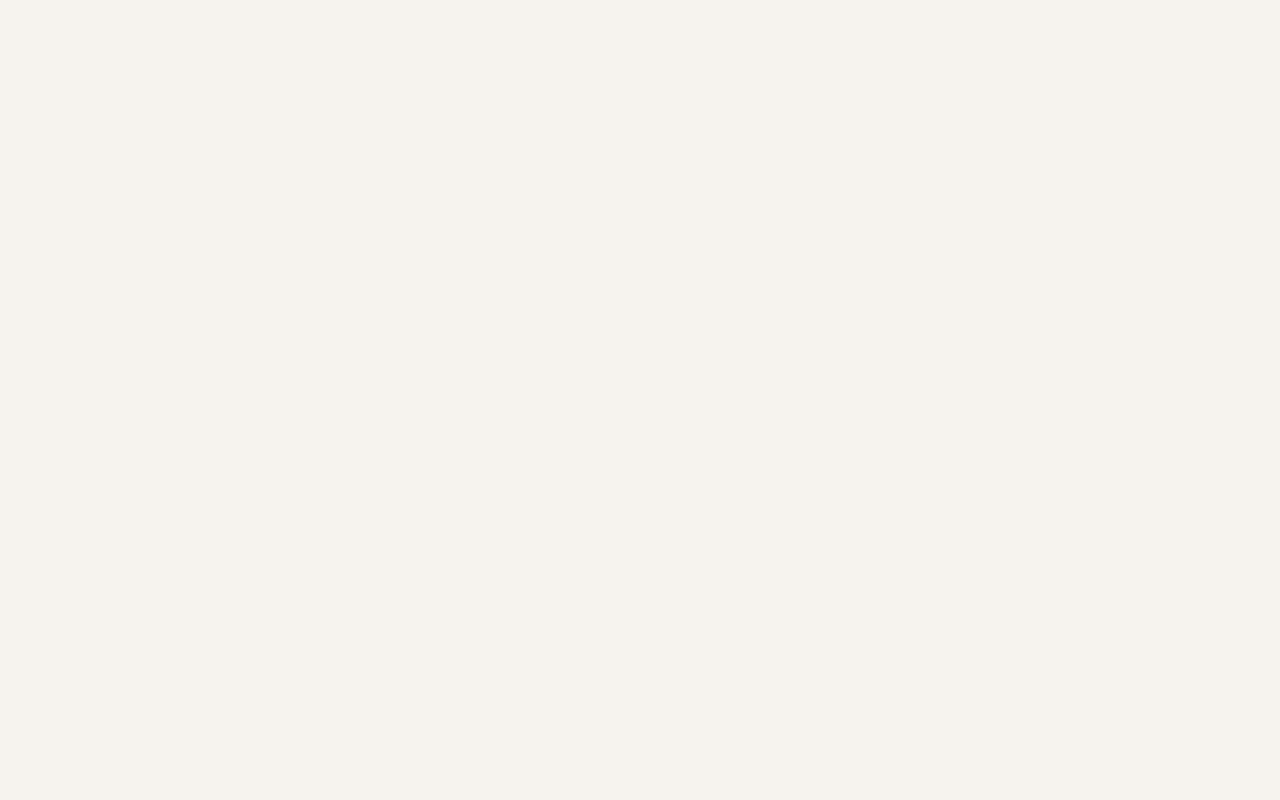
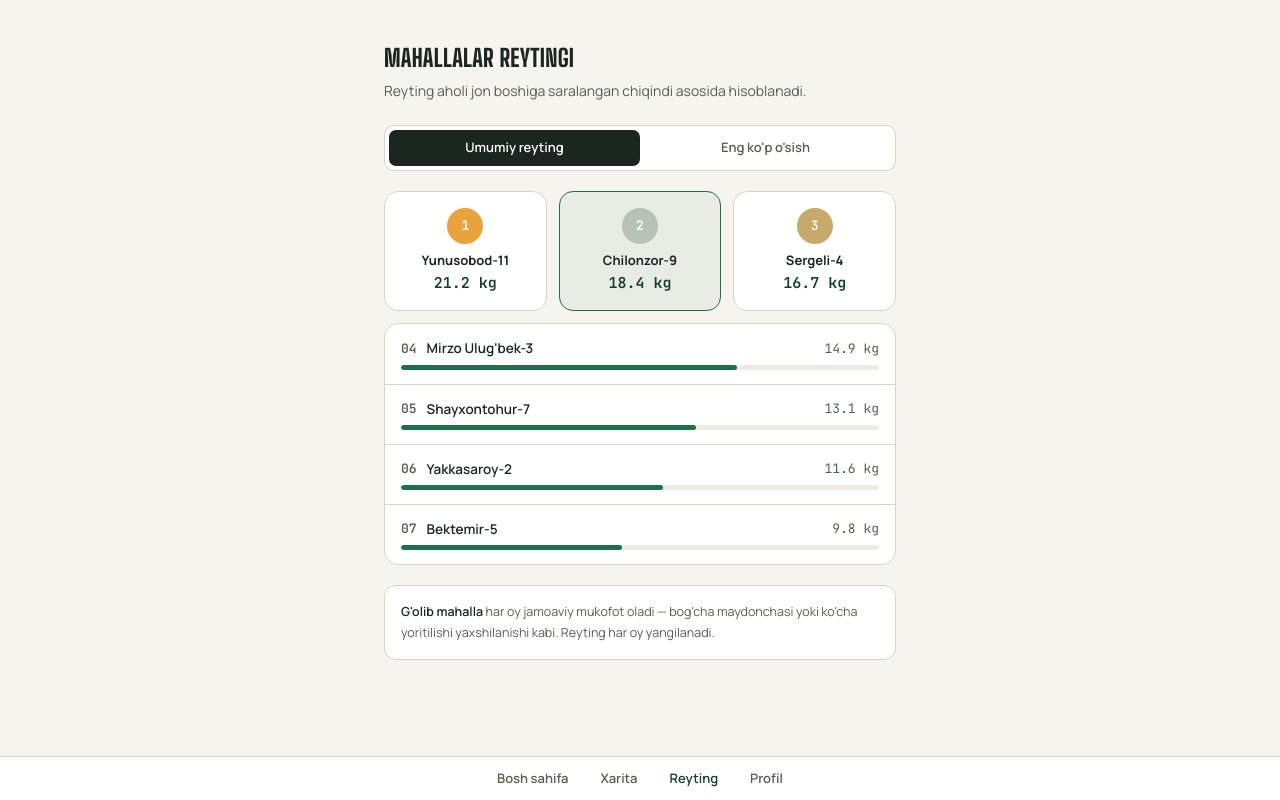
Before and after one commit to kadirovulugbek002-prog/eco-step-uz, a React (Vite) app: page /reyting in a window 1280 px wide. Before the commit this address had no page. Built offline with nearby package versions, Linux system fonts and the light colour scheme.

Commit message:
5-kun: Mahallalar reytingi (umumiy va eng ko'p o'sish)

```diff
--- a/src/App.tsx
+++ b/src/App.tsx
@@ -3,6 +3,7 @@ import LandingPage from "./pages/LandingPage";
 import AuthPage from "./pages/AuthPage";
 import ProfilePage from "./pages/ProfilePage";
 import MapPage from "./pages/MapPage";
+import RankingPage from "./pages/RankingPage";
 
 export default function App() {
   return (
@@ -12,6 +13,7 @@ export default function App() {
         <Route path="/auth" element={<AuthPage />} />
         <Route path="/profil" element={<ProfilePage />} />
         <Route path="/xarita" element={<MapPage />} />
+        <Route path="/reyting" element={<RankingPage />} />
       </Routes>
     </BrowserRouter>
   );
--- a/src/components/TabBar.tsx
+++ b/src/components/TabBar.tsx
@@ -3,6 +3,7 @@ import { Link, useLocation } from "react-router-dom";
 const TABS = [
   { path: "/", label: "Bosh sahifa" },
   { path: "/xarita", label: "Xarita" },
+  { path: "/reyting", label: "Reyting" },
   { path: "/profil", label: "Profil" },
 ];
 export default function TabBar() {
--- /dev/null
+++ b/src/components/ranking/PodiumTop3.tsx
@@ -0,0 +1,40 @@
+import type { MahallaRanking, RankingMode } from "../../types";
+
+interface Props {
+  entries: MahallaRanking[];
+  mode: RankingMode;
+}
+
+const MEDAL = ["#E8A33D", "#B9C2B7", "#C7A96B"];
+
+export default function PodiumTop3({ entries, mode }: Props) {
+  const top3 = entries.slice(0, 3);
+
+  return (
+    <div className="grid grid-cols-3 gap-3">
+      {top3.map((m, i) => (
+        <div
+          key={m.id}
+          className={`flex flex-col items-center rounded-[14px] border p-4 text-center ${
+            m.isUser
+              ? "border-primary bg-primary/6"
+              : "border-line bg-white"
+          }`}
+        >
+          <div
+            className="mb-2 flex h-9 w-9 items-center justify-center rounded-full font-mono text-[13px] font-bold text-white"
+            style={{ backgroundColor: MEDAL[i] }}
+          >
+            {i + 1}
+          </div>
+          <p className="text-[13px] font-bold leading-tight text-ink">
+            {m.name}
+          </p>
+          <p className="mt-1 font-mono text-[15px] font-semibold text-primary-deep">
+            {mode === "umumiy" ? `${m.perCapitaKg} kg` : `+${m.growthPct}%`}
+          </p>
+        </div>
+      ))}
+    </div>
+  );
+}
--- /dev/null
+++ b/src/components/ranking/RankingList.tsx
@@ -0,0 +1,55 @@
+import type { MahallaRanking, RankingMode } from "../../types";
+
+interface Props {
+  entries: MahallaRanking[];
+  mode: RankingMode;
+}
+
+export default function RankingList({ entries, mode }: Props) {
+  const rest = entries.slice(3);
+  const maxValue = Math.max(
+    ...entries.map((e) => (mode === "umumiy" ? e.perCapitaKg : e.growthPct))
+  );
+
+  return (
+    <div className="overflow-hidden rounded-[14px] border border-line bg-white">
+      {rest.map((m, i) => {
+        const value = mode === "umumiy" ? m.perCapitaKg : m.growthPct;
+        const widthPct = Math.max(6, (Math.abs(value) / maxValue) * 100);
+        return (
+          <div
+            key={m.id}
+            className={`px-4 py-3.5 ${
+              i !== rest.length - 1 ? "border-b border-line" : ""
+            } ${m.isUser ? "bg-primary/6" : ""}`}
+          >
+            <div className="mb-1.5 flex items-center justify-between">
+              <div className="flex items-center gap-2.5">
+                <span className="font-mono text-[13px] font-bold text-ink-soft">
+                  {String(i + 4).padStart(2, "0")}
+                </span>
+                <span className="text-[13.5px] font-semibold text-ink">
+                  {m.name}
+                  {m.isUser && (
+                    <span className="ml-1.5 text-[11px] font-normal text-primary">
+                      (siz)
+                    </span>
+                  )}
+                </span>
+              </div>
+              <span className="font-mono text-[13px] text-ink-soft">
+                {mode === "umumiy" ? `${value} kg` : `${value > 0 ? "+" : ""}${value}%`}
+              </span>
+            </div>
+            <div className="h-[5px] overflow-hidden rounded-full bg-canvas-2">
+              <div
+                className="h-full rounded-full bg-primary"
+                style={{ width: `${widthPct}%` }}
+              />
+            </div>
+          </div>
+        );
+      })}
+    </div>
+  );
+}
--- /dev/null
+++ b/src/components/ranking/RankingModeTabs.tsx
@@ -0,0 +1,33 @@
+import type { RankingMode } from "../../types";
+
+interface Props {
+  mode: RankingMode;
+  onChange: (mode: RankingMode) => void;
+}
+
+export default function RankingModeTabs({ mode, onChange }: Props) {
+  return (
+    <div className="mb-5 flex rounded-[10px] border border-line bg-white p-1">
+      <button
+        onClick={() => onChange("umumiy")}
+        className={`flex-1 rounded-[7px] py-2 text-[13px] font-semibold transition-colors ${
+          mode === "umumiy"
+            ? "bg-ink text-white"
+            : "text-ink-soft hover:text-ink"
+        }`}
+      >
+        Umumiy reyting
+      </button>
+      <button
+        onClick={() => onChange("osish")}
+        className={`flex-1 rounded-[7px] py-2 text-[13px] font-semibold transition-colors ${
+          mode === "osish"
+            ? "bg-ink text-white"
+            : "text-ink-soft hover:text-ink"
+        }`}
+      >
+        Eng ko'p o'sish
+      </button>
+    </div>
+  );
+}
--- a/src/data/content.ts
+++ b/src/data/content.ts
@@ -8,6 +8,7 @@ import type {
   PointsTransaction,
   SettingsItem,
   ContainerLocation,
+  MahallaRanking,
 } from "../types";
 
 export const COLOR_HEX: Record<string, string> = {
@@ -231,3 +232,13 @@ export const containers: ContainerLocation[] = [
     bins: containerBins[4],
   },
 ];
+
+export const mahallaRankings: MahallaRanking[] = [
+  { id: "m1", name: "Chilonzor-9", perCapitaKg: 18.4, growthPct: 12, isUser: true },
+  { id: "m2", name: "Yunusobod-11", perCapitaKg: 21.2, growthPct: 4 },
+  { id: "m3", name: "Sergeli-4", perCapitaKg: 16.7, growthPct: 22 },
+  { id: "m4", name: "Mirzo Ulug'bek-3", perCapitaKg: 14.9, growthPct: 8 },
+  { id: "m5", name: "Shayxontohur-7", perCapitaKg: 13.1, growthPct: 31 },
+  { id: "m6", name: "Yakkasaroy-2", perCapitaKg: 11.6, growthPct: -3 },
+  { id: "m7", name: "Bektemir-5", perCapitaKg: 9.8, growthPct: 15 },
+];
--- /dev/null
+++ b/src/pages/RankingPage.tsx
@@ -0,0 +1,51 @@
+import { useMemo, useState } from "react";
+import { mahallaRankings } from "../data/content";
+import RankingModeTabs from "../components/ranking/RankingModeTabs";
+import PodiumTop3 from "../components/ranking/PodiumTop3";
+import RankingList from "../components/ranking/RankingList";
+import TabBar from "../components/TabBar";
+import type { RankingMode } from "../types";
+
+export default function RankingPage() {
+  const [mode, setMode] = useState<RankingMode>("umumiy");
+
+  const sorted = useMemo(() => {
+    const copy = [...mahallaRankings];
+    copy.sort((a, b) =>
+      mode === "umumiy"
+        ? b.perCapitaKg - a.perCapitaKg
+        : b.growthPct - a.growthPct
+    );
+    return copy;
+  }, [mode]);
+
+  return (
+    <div className="flex min-h-screen flex-col bg-canvas">
+      <div className="mx-auto w-full max-w-[560px] flex-1 px-6 py-10">
+        <h1 className="heading mb-1 text-[24px]">Mahallalar reytingi</h1>
+        <p className="mb-6 text-[14px] text-ink-soft">
+          Reyting aholi jon boshiga saralangan chiqindi asosida hisoblanadi.
+        </p>
+
+        <RankingModeTabs mode={mode} onChange={setMode} />
+
+        <PodiumTop3 entries={sorted} mode={mode} />
+
+        <div className="mt-3">
+          <RankingList entries={sorted} mode={mode} />
+        </div>
+
+        <div className="mt-5 rounded-[12px] border border-line bg-white p-4">
+          <p className="text-[12.5px] leading-relaxed text-ink-soft">
+            <span className="font-semibold text-ink">G'olib mahalla</span> har
+            oy jamoaviy mukofot oladi — bog'cha maydonchasi yoki ko'cha
+            yoritilishi yaxshilanishi kabi. Reyting har oy yangilanadi.
+          </p>
+        </div>
+      </div>
+
+      <div className="h-[68px]" />
+      <TabBar />
+    </div>
+  );
+}
```
Also changed, not shown: src/types/index.ts (+10 -0 lines).
